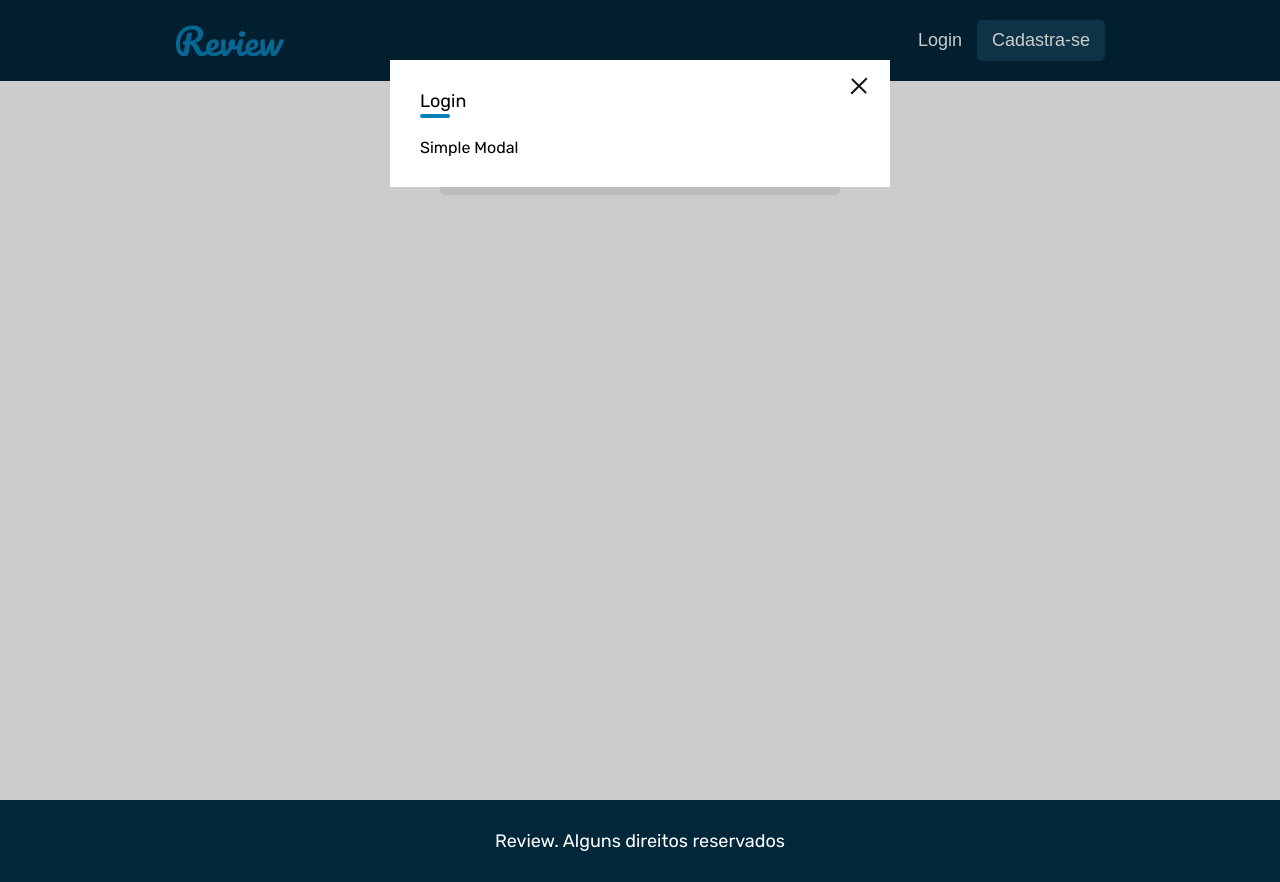
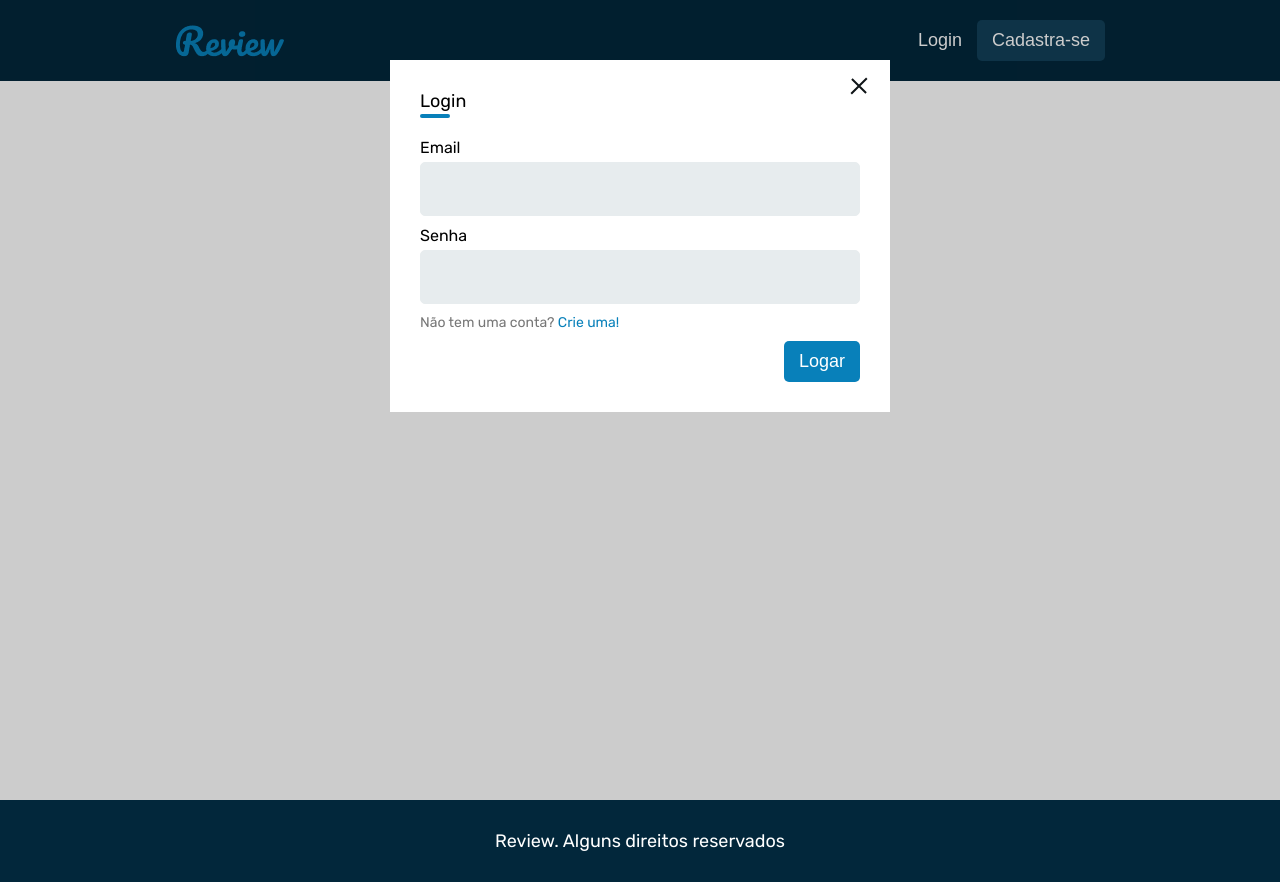
Before and after one commit to Guihenrry/review, a Vue app: page / in a window 1280 px wide. Both pictures are taken after a click on the button "Login". Built offline with nearby package versions, Linux system fonts and the light colour scheme; no server answers.

Commit message:
add vuex and components SignIn, SignUp

```diff
--- a/package.json
+++ b/package.json
@@ -11,7 +11,8 @@
     "axios": "^0.19.0",
     "core-js": "^2.6.5",
     "vue": "^2.6.10",
-    "vue-router": "^3.1.3"
+    "vue-router": "^3.1.3",
+    "vuex": "^3.1.1"
   },
   "devDependencies": {
     "@vue/cli-plugin-babel": "^3.11.0",
--- a/src/App.vue
+++ b/src/App.vue
@@ -80,6 +80,11 @@ body {
   background: #0880ba;
 }
 
+label {
+  display: block;
+  margin-bottom: 5px;
+}
+
 input,
 textarea {
   font-family: "Rubik", sans-serif;
@@ -89,6 +94,8 @@ textarea {
   border: 1px solid #e7ecee;
   border-radius: 5px;
   transition: all 0.3s;
+  width: 100%;
+  margin-bottom: 10px;
 }
 
 input:focus {
--- a/src/components/ListProducts.vue
+++ b/src/components/ListProducts.vue
@@ -2,8 +2,8 @@
   <ul v-if="products" class="produtos">
     <li v-for="product in products" :key="product.id">
       <router-link :to="{name: 'home'}">
-        <img :src="product.src" :alt="product.nome" />
-        <h2>{{product.nome}}</h2>
+        <img :src="product.src" :alt="product.name" />
+        <h2>{{product.name}}</h2>
       </router-link>
     </li>
   </ul>
@@ -28,7 +28,7 @@ export default {
         queryString += `&${key}=${query[key]}`;
       }
 
-      return "/produto?" + queryString;
+      return "/products?" + queryString;
     }
   },
   watch: {
--- /dev/null
+++ b/src/components/SignIn.vue
@@ -0,0 +1,57 @@
+<template>
+  <form>
+    <label for="email">Email</label>
+    <input type="email" id="email" name="email" v-model="user.email" />
+    <label for="senha">Senha</label>
+    <input type="password" id="senha" name="senha" v-model="user.password" />
+    <p class>
+      Não tem uma conta?
+      <a @click="$emit('createAccount')">Crie uma!</a>
+    </p>
+    <button class="btn" @click.prevent="logar">Logar</button>
+  </form>
+</template>
+
+<script>
+import SimpleModal from "@/components/SimpleModal.vue";
+
+export default {
+  name: "SignIn",
+  data() {
+    return {
+      user: {
+        email: "",
+        password: ""
+      }
+    };
+  },
+  methods: {
+    logar() {
+      this.$store.dispatch("getUser", this.user.email);
+    }
+  }
+};
+</script>
+
+<style scoped>
+.btn {
+  display: block;
+  margin-left: auto;
+  margin-top: 10px;
+  background: #0880ba;
+}
+
+.btn:hover {
+  background: #124059;
+}
+
+p {
+  font-size: 0.875rem;
+  color: #777777;
+}
+
+a {
+  color: #0880ba;
+  cursor: pointer;
+}
+</style>
--- /dev/null
+++ b/src/components/SignUp.vue
@@ -0,0 +1,81 @@
+<template>
+  <form>
+    <label for="nome">Nome</label>
+    <input type="text" id="nome" name="nome" v-model="user.name" />
+    <label for="email">Email</label>
+    <input type="email" id="email" name="email" v-model="user.email" />
+    <label for="senha">Senha</label>
+    <input
+      :type="showPassword ? 'text' : 'password'"
+      id="senha"
+      name="senha"
+      v-model="user.password"
+    />
+    <input type="checkbox" id="show-password" v-model="showPassword" />
+    <label for="show-password">Exibir Senha</label>
+    <button class="btn" @click.prevent="createUser">Criar Conta</button>
+  </form>
+</template>
+
+<script>
+export default {
+  name: "SignUp",
+  data() {
+    return {
+      showPassword: false,
+      user: {
+        name: "",
+        email: "",
+        password: ""
+      }
+    };
+  },
+  methods: {
+    createUser() {
+      this.$store.dispatch("createUser", this.user).then(() => {
+        this.$store.dispatch("getUser", this.user.email);
+      });
+    }
+  }
+};
+</script>
+
+<style scoped>
+.btn {
+  display: block;
+  margin-left: auto;
+  margin-top: 10px;
+  background: #0880ba;
+}
+
+.btn:hover {
+  background: #124059;
+}
+
+#show-password {
+  display: none;
+}
+
+#show-password + label {
+  color: #777777;
+  font-size: 0.875rem;
+  display: flex;
+  align-items: center;
+  cursor: pointer;
+}
+#show-password + label::before {
+  content: "";
+  display: inline-block;
+  background: #e7ecee;
+  width: 20px;
+  height: 20px;
+  margin-right: 10px;
+  border-radius: 5px;
+  color: #000;
+  text-align: center;
+}
+
+#show-password:checked + label::before {
+  content: "✔";
+}
+</style>
--- a/src/components/TheHeader.vue
+++ b/src/components/TheHeader.vue
@@ -5,30 +5,55 @@
         <router-link :to="{name: 'home'}">
           <img src="@/assets/review.png" alt="Review" />
         </router-link>
-        <div>
-          <button class="btn login" @click="showLogin = true">Login</button>
-          <button class="btn" @click="showCadastro = true">Cadastra-se</button>
+        <div v-if="$store.state.login">
+          <span class="user-name">{{name}}</span>
+          <button class="btn" @click="$store.dispatch('signOut')">Sair</button>
+        </div>
+        <div v-else>
+          <button class="btn login" @click="showSignIn = true">Login</button>
+          <button class="btn" @click="showSignUp = true">Cadastra-se</button>
         </div>
       </div>
     </header>
-    <SimpleModal titleModal="Login" v-if="showLogin" @close="showLogin = false"></SimpleModal>
-    <SimpleModal titleModal="Criar Conta" v-if="showCadastro" @close="showCadastro = false"></SimpleModal>
+    <div v-if="! $store.state.login">
+      <SimpleModal v-if="showSignIn" titleModal="Login" @close="showSignIn = false">
+        <SignIn @createAccount="openSignUp" />
+      </SimpleModal>
+      <SimpleModal v-if="showSignUp" titleModal="Criar Conta" @close="showSignUp = false">
+        <SignUp />
+      </SimpleModal>
+    </div>
   </div>
 </template>
 
 <script>
 import SimpleModal from "@/components/SimpleModal.vue";
+import SignIn from "@/components/SignIn.vue";
+import SignUp from "@/components/SignUp.vue";
 
 export default {
   name: "TheHeader",
   data() {
     return {
-      showLogin: false,
-      showCadastro: false
+      showSignIn: false,
+      showSignUp: false
     };
   },
   components: {
-    SimpleModal
+    SimpleModal,
+    SignIn,
+    SignUp
+  },
+  methods: {
+    openSignUp() {
+      this.showSignIn = false;
+      this.showSignUp = true;
+    }
+  },
+  computed: {
+    name() {
+      return this.$store.state.user.name.split(" ")[0];
+    }
   }
 };
 </script>
@@ -54,4 +79,10 @@ header {
 .login:hover {
   color: #0880ba;
 }
+
+.user-name {
+  margin-right: 15px;
+  color: #fff;
+  font-size: 1.125rem;
+}
 </style>
--- a/src/main.js
+++ b/src/main.js
@@ -2,10 +2,12 @@ import Vue from "vue";
 import App from "@/App.vue";
 
 import router from "@/router.js";
+import store from "@/store.js";
 
 Vue.config.productionTip = false;
 
 new Vue({
   render: h => h(App),
-  router
+  router,
+  store
 }).$mount("#app");
--- /dev/null
+++ b/src/store.js
@@ -0,0 +1,53 @@
+import Vue from "vue";
+import Vuex from "vuex";
+
+import { api } from "@/services.js";
+
+Vue.use(Vuex);
+
+export default new Vuex.Store({
+  strict: true,
+  state: {
+    login: false,
+    user: {
+      id: "",
+      email: "",
+      name: "",
+      password: ""
+    }
+  },
+  mutations: {
+    UPDATE_LOGIN(state, payload) {
+      state.login = payload;
+    },
+    UPDATE_USER(state, payload) {
+      state.user = Object.assign(state.user, payload);
+    }
+  },
+  actions: {
+    getUser(context, payload) {
+      return api.get(`/user/${payload}`).then(r => {
+        context.commit("UPDATE_USER", r.data);
+        context.commit("UPDATE_LOGIN", true);
+      });
+    },
+    createUser(context, payload) {
+      context.commit("UPDATE_USER", {
+        id: payload.email,
+        email: payload.email,
+        name: payload.name,
+        password: payload.password
+      });
+      return api.post("/user", context.state.user);
+    },
+    signOut(context) {
+      context.commit("UPDATE_USER", {
+        id: "",
+        email: "",
+        name: "",
+        password: ""
+      });
+      context.commit("UPDATE_LOGIN", false);
+    }
+  }
+});
```
Also changed, not shown: 1 other file (tests, documents, lock files or other folders).
